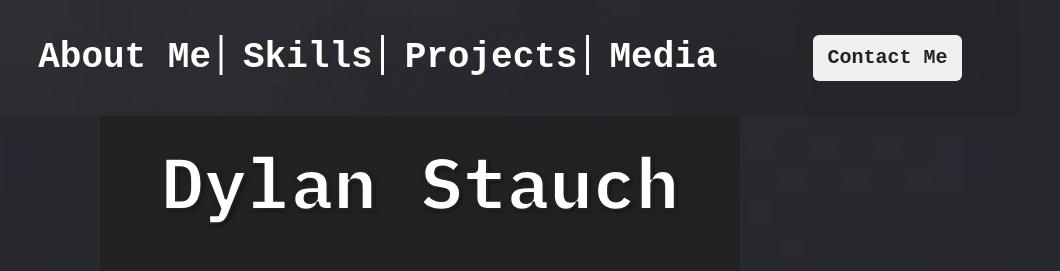
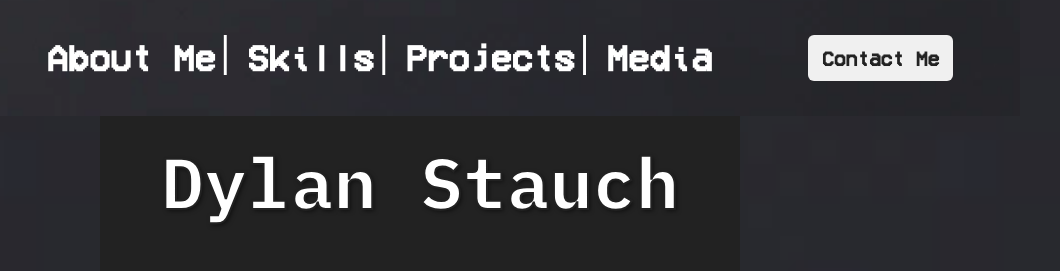
Before and after one commit to sjkd23/portfolio-website, a plain HTML site: page index.html in a window 1280 px wide. Shown: the top 271 px of the page, 220-1280 px from the left. Drawn offline with nearby package versions, Linux system fonts and the light colour scheme; no server answers; a web font is replaced by a local one.

Commit message:
more deploy fixes

```diff
--- a/index.html
+++ b/index.html
@@ -35,7 +35,7 @@
     <header>
         <!-- Navigation Bar -->
         <!-- Navbar stays at the top of the screen; Expanded navbar when screen is large enough  -->
-        <nav class="navbar navbar-expand-lg navbar-dark fixed-top">
+        <nav class="navbar navbar-expand-lg navbar-dark bg-dark fixed-top">
             <div class="container">
 
                 <!-- Navbar logo at top left. Uses bootstrap feature of "navbar-brand" -->
--- a/styles.css
+++ b/styles.css
@@ -2,8 +2,7 @@
 /* Can be found in fonts folder*/
 @font-face {
     font-family: 'VCR OSD Mono';
-    src: url('fonts/VCR_OSD_Mono.woff2') format('woff2'),
-        url('fonts/VCR_OSD_Mono.woff') format('woff');
+    src: url('fonts/VCR_OSD_MONO_1.001.woff2') format('woff2');
     font-style: normal;
 }
 
```
